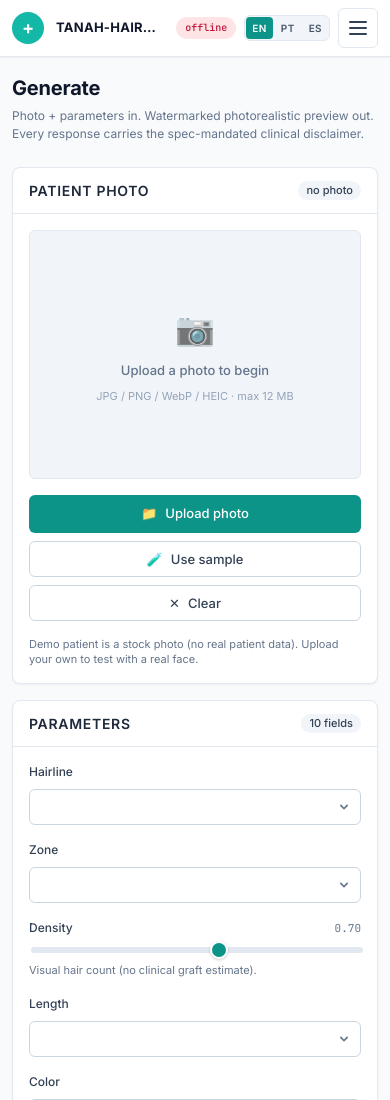
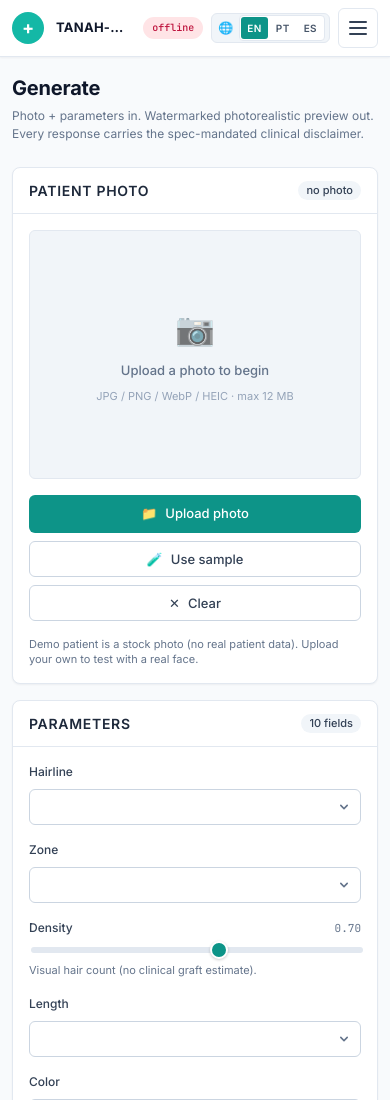
Before and after one commit to ABBYCRM/TANAH-HAIR-GEN, a website: page app/static/index.html in a window 390 px wide. Shown: the top 1100 px of the page. Drawn offline with Linux system fonts and the light colour scheme; no server answers.

Commit message:
feat(ui): make language selector more discoverable with 'Language' label + globe icon
The translation option existed (3 EN/PT/ES pills in the topbar) but
they were small and easy to miss. Added a prominent wrapper that makes
it obvious the page can be translated to Portuguese, English, or
Spanish.

- New .lang-switcher wrapper: globe icon + 'Language'/'Idioma' label
  + 3 pills, with the active state highlighted in clinic-600 teal
- New lang.label i18n key in all 3 locales: 'Language' / 'Idioma' /
  'Idioma' (Portuguese and Spanish use the same word)
- The 'Language' text label hides on mobile (<768px) to save space;
  the globe icon + 3 pills remain visible and discoverable
- Mirrors the CLINICA-TANAH Layout.tsx pattern: stack has a
  'common.language' label above the EN/PT/ES pills; we keep them
  inline because the topbar is only 64px tall
- Verified on desktop (1440px) and mobile (390px) with Playwright,
  0 console errors
- 8/8 backend tests still pass

```diff
--- a/app/static/i18n.js
+++ b/app/static/i18n.js
@@ -13,6 +13,7 @@ const I18N = {
   // ---- English ----
   en: {
     'meta.title': 'TANAH-HAIR-GEN · Hair Transplant Image Generator',
+    'lang.label': 'Language',
     'meta.description': 'Hair-transplant image generator microservice. AI-powered photorealistic before/after visualization. Embeddable CRM component.',
     'aria.toggleMenu': 'Toggle menu',
     'brand.tag': 'Hair-transplant image generator · embeddable CRM component',
@@ -145,6 +146,7 @@ const I18N = {
   // ---- Portuguese (Brazilian) ----
   'pt-BR': {
     'meta.title': 'TANAH-HAIR-GEN · Gerador de Imagem de Transplante Capilar',
+    'lang.label': 'Idioma',
     'meta.description': 'Microsserviço gerador de imagem de transplante capilar. Visualização fotorrealista antes/depois com IA. Componente CRM embarcável.',
     'aria.toggleMenu': 'Alternar menu',
     'brand.tag': 'Gerador de imagem de transplante capilar · componente CRM embarcável',
@@ -277,6 +279,7 @@ const I18N = {
   // ---- Spanish ----
   es: {
     'meta.title': 'TANAH-HAIR-GEN · Generador de Imágenes de Trasplante Capilar',
+    'lang.label': 'Idioma',
     'meta.description': 'Microservicio generador de imágenes de trasplante capilar. Visualización fotorrealista antes/después con IA. Componente CRM integrable.',
     'aria.toggleMenu': 'Alternar menú',
     'brand.tag': 'Generador de imágenes de trasplante capilar · componente CRM integrable',
--- a/app/static/index.html
+++ b/app/static/index.html
@@ -29,11 +29,15 @@
         <span class="chip chip-slate" id="model-chip" data-i18n-attr="title" data-i18n="chip.modelTitle" title="Active Gemini model"><span data-i18n="chip.model">model:</span> <span id="model-name">—</span></span>
         <span class="chip chip-slate" id="ai-chip" data-i18n="chip.checking">checking…</span>
 
-        <!-- Language switcher (mirrors CLINICA-TANAH Layout.tsx PT/ES/EN pills) -->
-        <div class="lang-pills" role="group" aria-label="Language">
-          <button class="lang-pill" data-lang="en" type="button">EN</button>
-          <button class="lang-pill" data-lang="pt-BR" type="button">PT</button>
-          <button class="lang-pill" data-lang="es" type="button">ES</button>
+        <!-- Language switcher (mirrors CLINICA-TANAH Layout.tsx PT/ES/EN pills + "Language" label) -->
+        <div class="lang-switcher" role="group" aria-label="Language">
+          <span class="lang-label" aria-hidden="true">🌐</span>
+          <span class="lang-text" data-i18n="lang.label">Language</span>
+          <div class="lang-pills">
+            <button class="lang-pill" data-lang="en" type="button">EN</button>
+            <button class="lang-pill" data-lang="pt-BR" type="button">PT</button>
+            <button class="lang-pill" data-lang="es" type="button">ES</button>
+          </div>
         </div>
 
         <button class="hamburger" id="hamburger" aria-label="Toggle menu" aria-expanded="false" data-i18n-attr="aria-label" data-i18n="aria.toggleMenu">
--- a/app/static/styles.css
+++ b/app/static/styles.css
@@ -152,15 +152,38 @@ code, pre { font-family: 'JetBrains Mono', ui-monospace, SFMono-Regular, Menlo,
   flex-shrink: 0;
 }
 
-/* Language switcher (mirrors CLINICA-TANAH Layout.tsx PT/ES/EN pills) */
+/* Language switcher (mirrors CLINICA-TANAH Layout.tsx PT/ES/EN pills + "Language" label) */
+.lang-switcher {
+  display: inline-flex;
+  align-items: center;
+  gap: var(--sp-2);
+  padding: 2px 6px 2px 8px;
+  background: var(--slate-100);
+  border: 1px solid var(--slate-200);
+  border-radius: var(--r-md);
+  min-height: 32px;
+}
+.lang-label {
+  font-size: 13px;
+  line-height: 1;
+  color: var(--slate-500);
+}
+.lang-text {
+  font-size: 11px;
+  font-weight: 600;
+  color: var(--slate-700);
+  text-transform: uppercase;
+  letter-spacing: 0.04em;
+  white-space: nowrap;
+}
 .lang-pills {
   display: inline-flex;
   align-items: center;
   gap: 2px;
   padding: 2px;
-  background: var(--slate-100);
+  background: white;
   border: 1px solid var(--slate-200);
-  border-radius: var(--r-md);
+  border-radius: calc(var(--r-md) - 2px);
 }
 .lang-pill {
   appearance: none;
@@ -172,7 +195,7 @@ code, pre { font-family: 'JetBrains Mono', ui-monospace, SFMono-Regular, Menlo,
   font-weight: 600;
   letter-spacing: 0.04em;
   padding: 4px 8px;
-  border-radius: calc(var(--r-md) - 2px);
+  border-radius: calc(var(--r-md) - 3px);
   cursor: pointer;
   transition: background 0.15s, color 0.15s;
   min-height: 24px;
@@ -724,6 +747,9 @@ select.input {
   .chip { padding: 3px 8px; font-size: 10px; }
   .topbar-right .chip:not(:last-of-type) { display: none; }
 
+  .lang-switcher { padding: 1px 4px 1px 6px; min-height: 30px; gap: 6px; }
+  .lang-text { display: none; }   /* hide the "Language" word on small screens, keep the globe + pills */
+  .lang-label { font-size: 12px; }
   .lang-pills { padding: 1px; }
   .lang-pill { padding: 3px 6px; font-size: 10px; min-height: 22px; }
 
```
